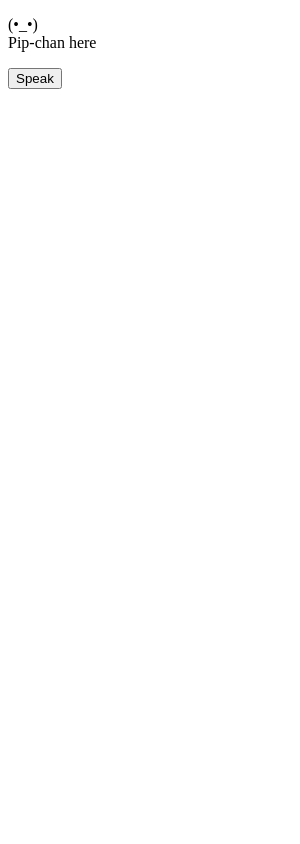
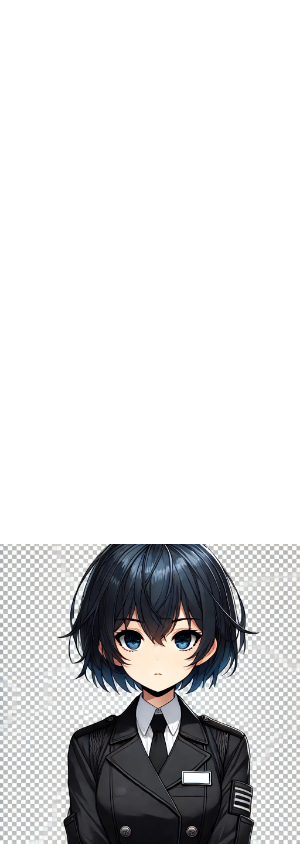
Before and after one commit to nikudon612/pip-chan, an Electron app: page index.html in a window 300 px wide. Drawn offline with Linux system fonts and the light colour scheme.

Commit message:
update to avatar asset and audio file playback

```diff
--- a/index.html
+++ b/index.html
@@ -1,21 +1,25 @@
 <!DOCTYPE html>
 <html lang="en">
-  <head>
-    <meta charset="UTF-8" />
-    <title>Pip-chan MVP</title>
-    <link rel="stylesheet" href="styles.css" />
-  </head>
-  <body>
-    <div id="container">
-      <p>
-        (•_•) <br />
-        Pip-chan here
-      </p>
-      <button onclick="playRandom()">Speak</button>
-    </div>
-
-    <audio id="audioPlayer"></audio>
-
-    <script src="renderer.js"></script>
-  </body>
+<head>
+  <meta charset="UTF-8" />
+  <title>Pip-chan</title>
+  <style>
+    body {
+      margin: 0;
+      background: transparent; /* Transparent background */
+      overflow: hidden;
+    }
+    .avatar {
+      position: absolute;
+      width: 300px;
+      height: auto;
+      bottom: 0px;
+      right: 0px;
+      -webkit-app-region: drag; /* Allows dragging */
+    }
+  </style>
+</head>
+<body>
+  <img src="assets/images/pipchan1.webp" alt="Pip-chan" class="avatar" />
+</body>
 </html>
--- a/renderer.js
+++ b/renderer.js
@@ -1,11 +1,13 @@
 const audioFiles = [
-    'assets/audio/line1_test.mp3',
-    'assets/audio/line2_test.mp3'
-  ];
+  "assets/audio/line1_test.mp3",
+  "assets/audio/line2_test.mp3",
+];
 
-  function playRandom() {
-    const random = Math.floor(Math.random() * audioFiles.length);
-    const audio = document.getElementById('audioPlayer');
-    audio.src = audioFiles[random];
-    audio.play();
-  }
+function playRandomLine() {
+  const random = Math.floor(Math.random() * audioFiles.length);
+  const audio = new Audio(audioFiles[random]);
+  audio.play();
+}
+
+playRandomLine(); // Play once immediately
+setInterval(playRandomLine, 60 * 1000); // Then every minute
--- a/style.css
+++ b/style.css
@@ -1,17 +1,13 @@
 body {
-    text-align: center;
-    margin-top: 50px;
-    font-family: sans-serif;
-    background: #fff;
-  }
-
-  #container {
-    display: flex;
-    flex-direction: column;
-    align-items: center;
-  }
-
-  button {
-    margin-top: 20px;
-    padding: 10px;
-  }
+  margin: 0;
+  background: transparent;
+  overflow: hidden;
+}
+.avatar {
+  position: absolute;
+  width: 300px;
+  height: auto;
+  bottom: 0px;
+  right: 0px;
+  -webkit-app-region: drag; /* Optional: allows dragging */
+}
```
Also changed, not shown: main.js (added, +26 -0 lines), assets/images/pipchan1.webp (added).
